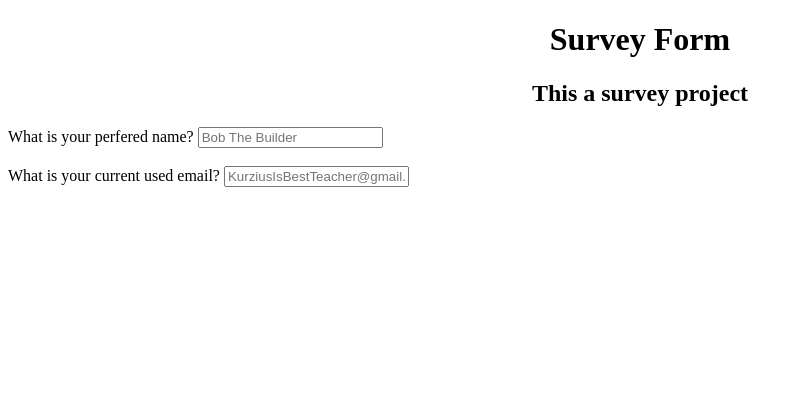
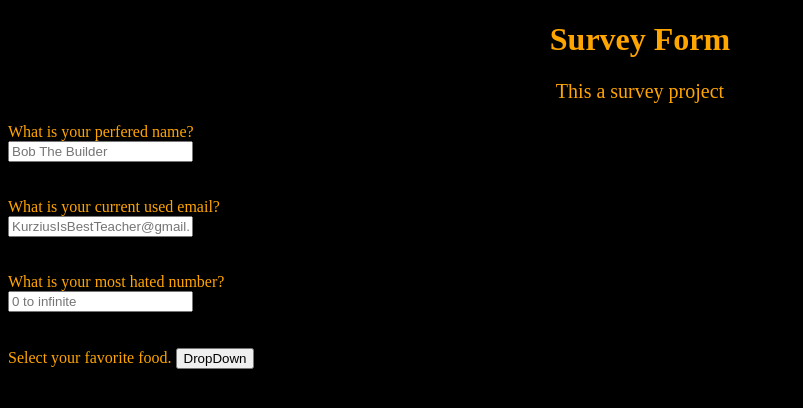
Before and after one commit to MasterMuncher/MasterMuncher.github.io, a plain HTML site: page Survey Form/index.html in a window 1280 px wide. Shown: the whole page, without its empty margins (0-803 px from the left). Drawn offline with Linux system fonts and the light colour scheme.

Commit message:
day 2
trying to finish the main stuff

```diff
--- a/Survey Form/index.html
+++ b/Survey Form/index.html
@@ -11,16 +11,22 @@
     <!-- Do not delete the line below. It provides the test suite for user stories. -->
     <script src="https://cdn.freecodecamp.org/testable-projects-fcc/v1/bundle.js"></script>
 <h1 id="title">Survey Form</h1>
-<h2 id="description"> This a survey project</h2>
-<form id="form">
+<p id="description"> This a survey project</p>
+<form id="survey-form">
 <label id="name-label">What is your perfered name?</label>
 <input id="name" required placeholder="Bob The Builder">
 <br>
 <br>
 <label id="email-label">What is your current used email?</label>
-<input id="email" required placeholder="KurziusIsBestTeacher@gmail.com">
+<input id="email" required placeholder="KurziusIsBestTeacher@gmail.com" type="email">
 <br>
-
+<br>
+<label id="number">What is your most hated number?</label>
+<input id="number-label" required placeholder="0 to infinite" type="number">
+<br>
+<br>
+<label id="dropdown">Select your favorite food.</label>
+<button onclick="myFunction()" class="dropbtn">DropDown</button>
 </form>
 </body>
 
--- a/Survey Form/style.css
+++ b/Survey Form/style.css
@@ -1,11 +1,32 @@
-#Name-label {
-    padding:20px 20px 10px 10px;
-    background-color:blue;
-    display:block;
-}
+
 h1 {
     text-align:Center;
+    color:orange;
 }
-h2 {
+p {
     text-align:center;
+    color:orange;
+    font-size:20px;
 }
+:root {
+    background-color:black;
+}
+#survey-form {
+    color:orange;
+}
+#name,#name-label {
+    display:flex;
+    flex: 1 50%;
+    flex-direction:column;
+}
+#email,#email-label {
+    display:flex;
+    flex: 2 50%;
+    flex-direction:column;
+}
+#number,#number-label {
+    display:flex;
+    flex: 3 50%;
+    flex-direction:column;
+    color:orange;
+}
```
